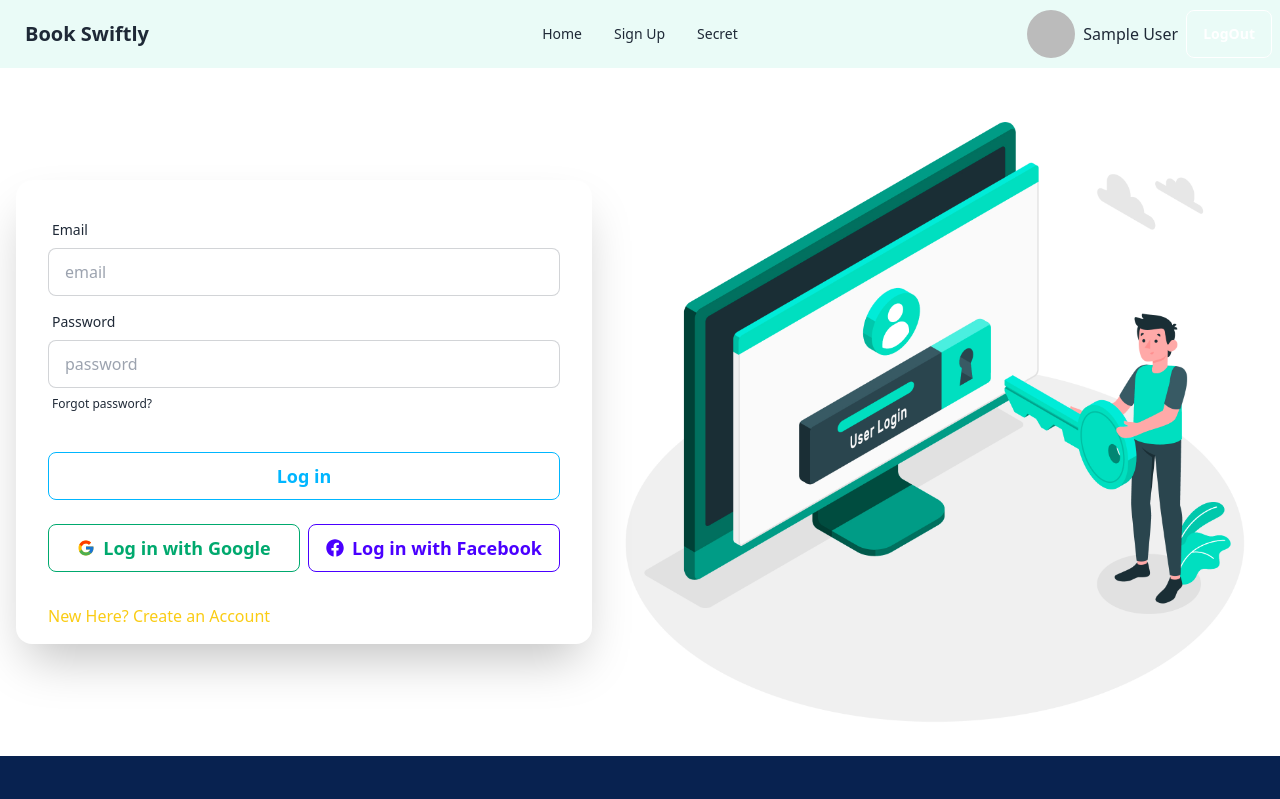
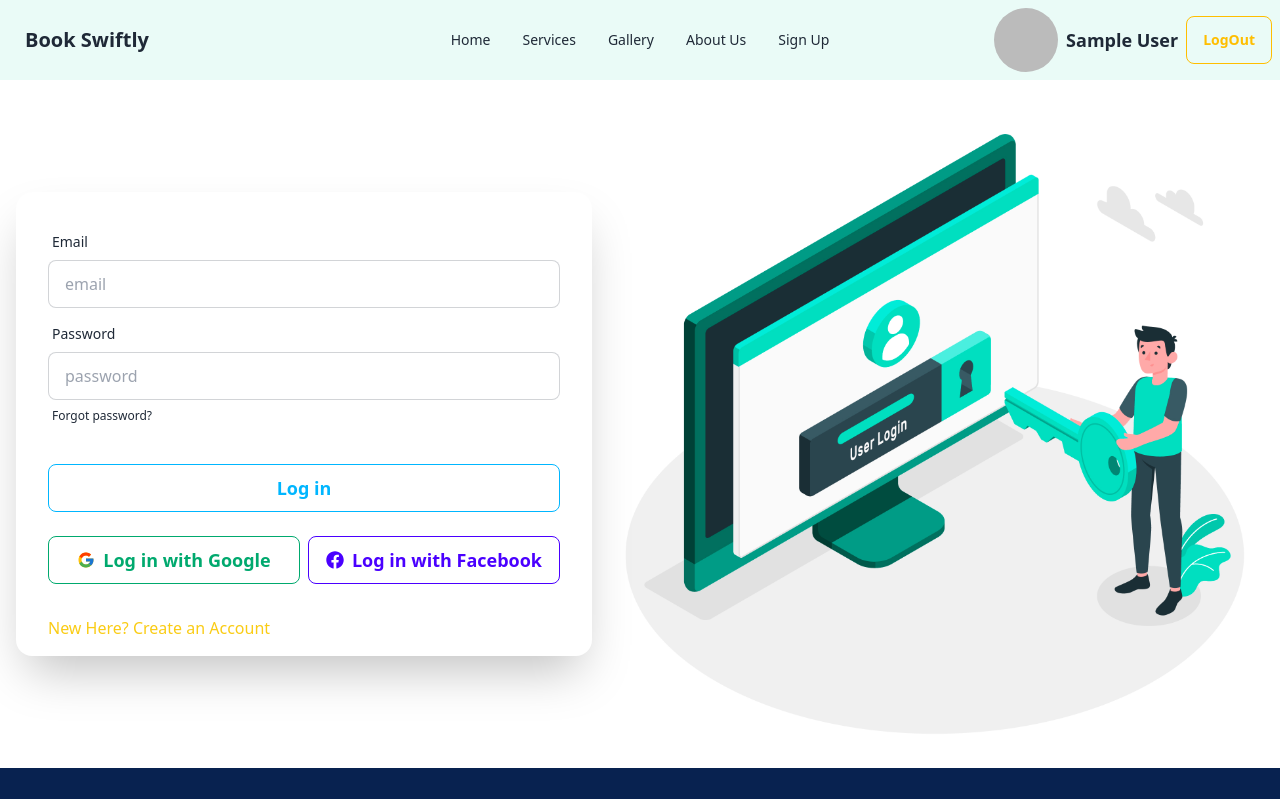
Before and after one commit to mdshakil04/book-Swiftly-client, a React (Vite) app: page /login in a window 1280 px wide. Shown: the top 799 px of the page. Built offline with nearby package versions, Linux system fonts and the light colour scheme; no server answers; sample sign-in values are in the browser's storage.

Commit message:
New Components tried

```diff
--- a/package.json
+++ b/package.json
@@ -11,6 +11,7 @@
   },
   "dependencies": {
     "firebase": "^10.11.0",
+    "lightgallery": "^2.7.2",
     "localforage": "^1.10.0",
     "match-sorter": "^6.3.4",
     "react": "^18.2.0",
@@ -20,6 +21,7 @@
     "react-hook-form": "^7.51.3",
     "react-icons": "^5.1.0",
     "react-parallax": "^3.5.1",
+    "react-parallax-tilt": "^1.7.221",
     "react-router-dom": "^6.22.3",
     "react-tabs": "^6.0.2",
     "sort-by": "^0.0.2",
@@ -36,6 +38,7 @@
     "eslint-plugin-react-hooks": "^4.6.0",
     "eslint-plugin-react-refresh": "^0.4.6",
     "postcss": "^8.4.38",
+    "sass": "^1.75.0",
     "tailwindcss": "^3.4.3",
     "vite": "^5.2.0"
   }
--- /dev/null
+++ b/src/pages/Home/Gallery/Gallery.jsx
@@ -0,0 +1,32 @@
+import React from "react";
+import LightGallery from "lightgallery/react";
+import img1 from "../../../assets/Images/Barishal/girl-embroidered-dress-is-standing-yard-looking-into-sky.jpg"
+import img2 from "../../../assets/Images/Barishal/medium-shot-couple-hiking-together.jpg"
+import img3 from "../../../assets/Images/Barishal/shruti-singh-zk1KY3GQEZA-unsplash.jpg"
+
+const Gallery = () => {
+
+  return (
+    <div>
+      <div className="App b">
+        <LightGallery
+          onInit={onInit}
+          speed={500}
+        //   plugins={[lgThumbnail, lgZoom]}
+        >
+          <a href="img/img1.jpg">
+            <img alt="img1" src={img1} />
+          </a>
+          <a href="img/img2.jpg">
+            <img alt="img2" src={img2} />
+          </a>
+          <a href="img/img2.jpg">
+            <img alt="img2" src={img3} />
+          </a>
+        </LightGallery>
+      </div>
+    </div>
+  );
+};
+
+export default Gallery;
--- a/src/pages/Home/Home/Home.jsx
+++ b/src/pages/Home/Home/Home.jsx
@@ -5,6 +5,8 @@ import ExtraSection from "../ExtraSection/ExtraSection";
 import Offers from "../Offers/Offers";
 import ReactTabs from "../Tabs/ReactTabs";
 import TopServices from "../TopServices/TopServices";
+// import Gallery from "../Gallery/Gallery";
+
 
 const Home = () => {
     return (
@@ -21,6 +23,7 @@ const Home = () => {
             <Offers></Offers>
             <ReactTabs></ReactTabs>
             <BookingCategories></BookingCategories>
+            {/* <Gallery></Gallery> */}
 
         </div>
         </>
--- a/src/pages/Home/Offers/Offers.jsx
+++ b/src/pages/Home/Offers/Offers.jsx
@@ -7,7 +7,7 @@ const Offers = () => {
             <h1 className='text-3xl text-center border-y-4 max-w-xs container py-4 mx-auto'>Travel more, spend less</h1>
             <p className=' text-center mb-4'>Promotions, deals, and special offers for you</p>
             <div className=' grid lg:grid-cols-4 md:grid-cols-2 gap-4 p-4'>
-                <div className=' border-2 border-blue-900 hover:bg-emerald-100 rounded-3xl p-4'>
+                <div  className=' border-2 border-blue-900 hover:bg-emerald-100 rounded-3xl p-4'>
                     <h1 className="text-xl">Genius</h1>
                     <p>You are at <span className=' font-bold'>Genius Level 1</span> in<br></br> our loyalty program</p>
                 </div>
--- a/src/pages/Home/TopServices/TopServices.jsx
+++ b/src/pages/Home/TopServices/TopServices.jsx
@@ -31,7 +31,7 @@ const TopServices = () => {
             spices along with a great deal of ghee.</p>
             <div className="card-actions">
             <p className=" font-bold">Price: Start from $<span className=" text-red-500">120</span></p>
-            <button className="btn btn-outline btn-info hover:shadow-lg hover:shadow-blue-400">Book Now</button>
+            <button className="btn btn-outline btn-success">Book Now</button>
             </div>
           </div>
         </div>
--- a/src/pages/Shared/Navbar/Navbar.jsx
+++ b/src/pages/Shared/Navbar/Navbar.jsx
@@ -17,10 +17,16 @@ const Navbar = () => {
         <Link to="/">Home</Link>
       </li>
       <li>
-        <Link to="/signUp">Sign Up</Link>
+        <Link to="/secret">Services</Link>
       </li>
       <li>
-        <Link to="/secret">Secret</Link>
+        <Link to="/secret">Gallery</Link>
+      </li>
+      <li>
+        <Link to="/secret">About Us</Link>
+      </li>
+      <li>
+        <Link to="/signUp">Sign Up</Link>
       </li>
     </>
   );
@@ -61,12 +67,12 @@ const Navbar = () => {
           <>
             <div className=" flex items-center gap-2">
               <div className="avatar">
-                <div className="w-12 rounded-full">
+                <div className="w-16 rounded-full">
                   <img src={user?.photoURL} />
                 </div>
               </div>
-              <span>{user?.displayName}</span>
-              <button onClick={handleLogOut} className="btn btn-ghost btn-outline text-white">
+              <span className=" font-bold text-lg">{user?.displayName}</span>
+              <button onClick={handleLogOut} className="btn btn-warning btn-outline text-white">
               LogOut
             </button>
             </div>
--- a/src/pages/Shared/Secret/Secret.jsx
+++ b/src/pages/Shared/Secret/Secret.jsx
@@ -3,7 +3,7 @@ import React from 'react';
 const Secret = () => {
     return (
         <div>
-            <h2 className="text-4xl text-red-500">This is top secret</h2>
+            <h2 className="text-4xl text-red-500">Gallery</h2>
         </div>
     );
 };
```
Also changed, not shown: 1 other file (tests, documents, lock files or other folders).
